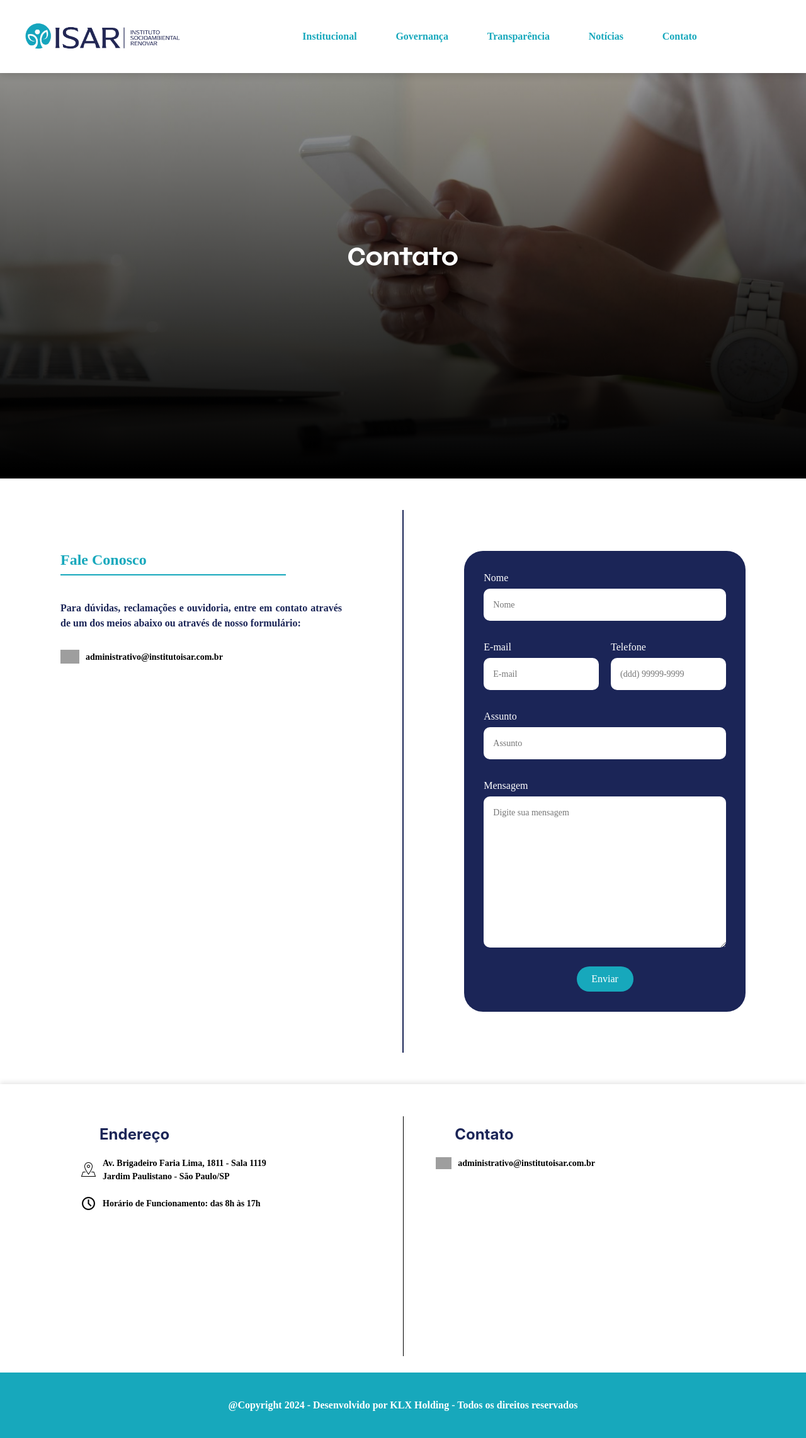
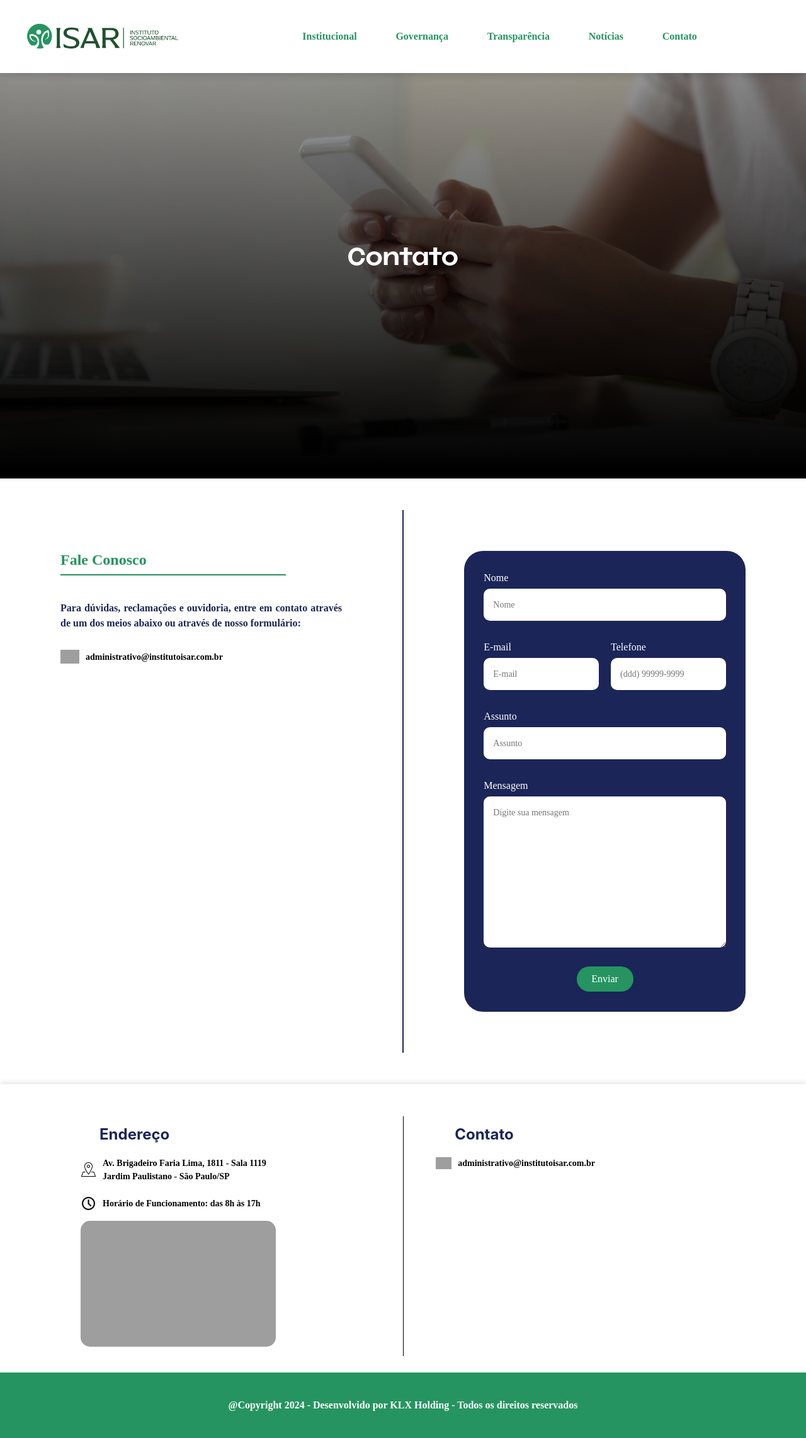
Before and after one commit to Gabriel-Avelino/Instituto-ISAR, a Django app: page /contato in a window 1280 px wide. Shown: the whole page at 63% size. Run offline with Django 5.2, Linux system fonts and the light colour scheme; a map, chart or similar area stays blank; some web fonts are replaced; grey boxes are pictures that could not be loaded.

Commit message:
Ajustes para a cor verde

```diff
--- a/isar/templates/contato.html
+++ b/isar/templates/contato.html
@@ -127,7 +127,7 @@
                             </p>
                         </div>
                         <div class="button-box">
-                            <button type="submit" data-button class="btn-turquoise">Enviar</button>
+                            <button type="submit" data-button class="btn-green">Enviar</button>
                         </div>
                     </form>
                 </div>
--- a/static/css/contato.css
+++ b/static/css/contato.css
@@ -33,13 +33,13 @@
 
 .info-contato h3{
     font-size: 24px;
-    color: #17A8BC;
+    color: #259460;
     font-weight: 900;
 }
 
 .info-contato .line{
     width: 80%;
-    border: 1px solid #17A8BC;
+    border: 1px solid #259460;
     margin: 5px 0 40px;
 }
 
@@ -85,7 +85,7 @@
 
 .contato .form-contact h3{
     font-size: 24px;
-    color: #17A8BC;
+    color: #259460;
     font-weight: 900;
 }
 
@@ -111,7 +111,7 @@
 
 .form-contact .line{
     width: 60%;
-    border: 1px solid #17A8BC;
+    border: 1px solid #259460;
     margin: 5px 0 20px;
 }
 
--- a/static/css/formatados.css
+++ b/static/css/formatados.css
@@ -44,21 +44,21 @@
     color: #1B2557;
 }
 
-.btn-turquoise{
+.btn-green{
     width: 90px;
     height: 40px;
     border-radius: 20px;
     border: none;
-    background-color: #17A8BC;
+    background-color: #259460;
     color: #fff;
     cursor: pointer;
     transition: 1s all ease;
 }
 
-.btn-turquoise:hover{
+.btn-green:hover{
     background-color: #fff;
-    border: 1px solid #17A8BC;
-    color: #17A8BC;
+    border: 1px solid #259460;
+    color: #259460;
 }
 
 .btn-large {
--- a/static/css/style.css
+++ b/static/css/style.css
@@ -36,7 +36,7 @@ header .container-fluid{
 
 .nav-link{
     font-weight: 900;
-    color: #17A8BC;
+    color: #259460;
     transition: all ease 1s;
 }
 
@@ -392,7 +392,7 @@ img{
 }
 
 .turquoise{
-    color: #17A8BC;
+    color: #259460;
 }
 
 .blue{
@@ -410,7 +410,7 @@ img{
     flex-direction: row;
     justify-content: center;
     padding: 40px 0 40px 0;
-    background-color: #17A8BC;
+    background-color: #259460;
     color: #fff;
     font-weight: 900;
     text-align: center;
--- a/static/css/transparencia.css
+++ b/static/css/transparencia.css
@@ -34,7 +34,7 @@
 }
 
 .dropdown:hover {
-    color: #17A8BC;
+    color: #259460;
 }
 
 .border{
```
Also changed, not shown: static/img/Logo_isar.png.
